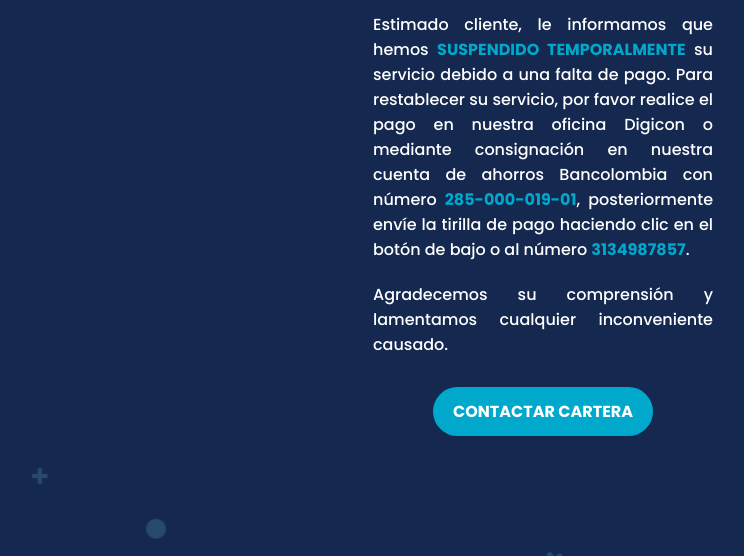
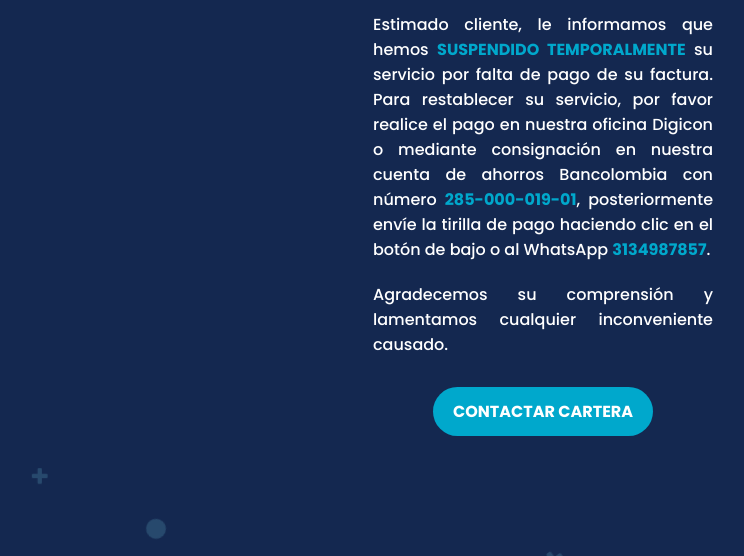
Before and after one commit to jhondoncan/mikrotik-pages, a plain HTML site: page moroso/index.html in a window 1280 px wide. Shown: the part 244-800 px from the top of the page, without its empty margins (97-841 px from the left). Drawn offline with Linux system fonts and the light colour scheme.

Commit message:
feat: :sparkles: Se actualiza mensaje de moroso

```diff
--- a/moroso/index.html
+++ b/moroso/index.html
@@ -16,12 +16,12 @@
     <div class="form-header">
       <img src="img/digicon.png" alt="Logo Digicon">
       <h2>¡ATENCIÓN!</h2>
-      <p>Estimado cliente, le informamos que hemos <span>SUSPENDIDO TEMPORALMENTE</span> su servicio debido a una falta
-        de pago.
+      <p>Estimado cliente, le informamos que hemos <span>SUSPENDIDO TEMPORALMENTE</span> su servicio por falta
+        de pago de su factura.
         Para restablecer su servicio, por favor realice el pago en nuestra oficina Digicon o mediante consignación en
         nuestra
         cuenta de ahorros Bancolombia con número <span>285-000-019-01</span>, posteriormente envíe la tirilla de pago
-        haciendo clic en el botón de bajo o al número <span>3134987857</span>.</p>
+        haciendo clic en el botón de bajo o al WhatsApp <span>3134987857</span>.</p>
     </div>
     <div class="form-btn">
       <p>Agradecemos su comprensión y lamentamos cualquier inconveniente causado.</p>
```
